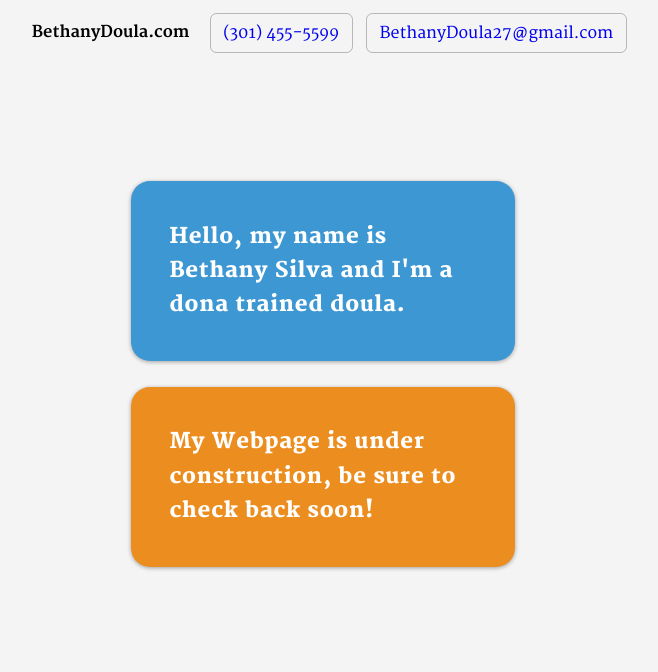
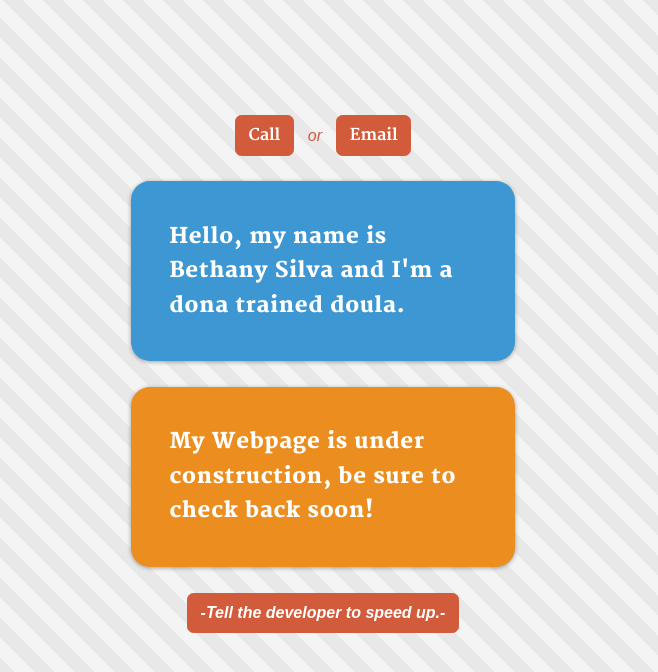
Before and after one commit to bethanydoula/my-site, a plain HTML site: page index.html in a window 1280 px wide. Shown: the whole page, without its empty margins (317-975 px from the left). Drawn offline with Linux system fonts and the light colour scheme; files whose address does not match are found by name; a web font is replaced by a local one.

Commit message:
update site, we're good for now

```diff
--- a/css/styles.css
+++ b/css/styles.css
@@ -14,6 +14,12 @@
     font-family: "Merriweather";
     src: url("Merriweather-Regular.ttf") format("truetype");
     font-style: normal;
+    font-weight: 400;
+}
+@font-face {
+    font-family: "Merriweather";
+    src: url("Merriweather-Italic.ttf") format("truetype");
+    font-style: italic;
     font-weight: 400;
 }
 @font-face {
@@ -35,6 +41,8 @@ body {
     font-family: "Merriweather", sans-serif;
     line-height: 1.618;
     background-color: #f4f4f4;
+    background-image: linear-gradient(45deg, rgba(0, 0, 0, 0.05) 25%, transparent 25%, transparent 50%, rgba(0, 0, 0, 0.05) 50%, rgba(0, 0, 0, 0.05) 75%, transparent 75%, transparent);
+    background-size: 40px 40px;
 }
 h1,
 h2,
@@ -43,6 +51,15 @@ h4,
 h5,
 h6 {
     font-size: 1.33rem;
+}
+em {
+    font-style: italic;
+}
+/*
+ * Main
+ */
+main {
+    margin-top: 7.2rem;
 }
 /*
  * Grid
@@ -61,14 +78,11 @@ h6 {
  * Card
  */
 .card {
-    margin-top: 7.2rem;
+    margin-top: 1.6rem;
     padding: 2.4rem;
     border-radius: 1.2rem;
     box-shadow: 0 1px 4px rgba(0,0,0,0.35);
     letter-spacing: 0.05rem;
-}
-.card + .card {
-    margin-top: 1.6rem;
 }
 .card--greeting {
     color: white;
@@ -78,42 +92,15 @@ h6 {
     color: white;
     background-color: #ec8e1f;
 }
-/*
- * Nav
- */
-.nav {
-    display: block;
-    padding: 0.8rem;
-}
-.nav:after {
-    content: "";
-    display: block;
-    clear: both;
-}
-.nav-group {
-    display: block;
-    float: left;
-    margin-right: -0.8rem;
-    margin-left: -0.8rem;
-}
-.nav-group + .nav-group {
-    float: right;
-}
-.nav-item {
-    display: block;
-    float: left;
-    height: 2.4rem;
-    line-height: 2.4rem;
-    padding-right: 0.8rem;
-    padding-left: 0.8rem;
-}
-.nav-item + .nav-item {
-    margin-left: 0.8rem;
+.card + .btn-group {
+    margin-top: 1.6rem;
 }
 /*
  * Button
  */
 .btn {
+    display: inline-flex;
+    padding: 0.4rem 0.8rem;
     border: 1px solid rgba(0,0,0,0.25);
     border-radius: 0.4rem;
 }
@@ -124,6 +111,24 @@ h6 {
 .btn:active {
     background-color: rgba(0,0,0,0.15);
 }
+.btn--text {
+    border-color: transparent;
+}
+.btn--urgent {
+    color: white;
+    border-color: #d25b3c;
+    background-color: #d25b3c;
+}
+/*
+ * Button Group
+ */
+.btn-group {
+    display: flex;
+    justify-content: center;
+}
+.btn-group .btn:not(:last-child) {
+    margin-right: 0.8rem;
+}
 /*
  * Utilities
  */
@@ -133,3 +138,10 @@ h6 {
 .fw9 {
     font-weight: 900 !important;
 }
+.text--urgent {
+    color: #d25b3c;
+}
+.px0 {
+    padding-left: 0;
+    padding-right: 0;
+}
--- a/index.html
+++ b/index.html
@@ -9,18 +9,12 @@
 </head>
 <body>
     <main role="main">
-        <div class="container container--large">
-            <nav class="nav">
-                <div class="nav-group">
-                    <span class="nav-item fw7">BethanyDoula.com</span>
-                </div>
-                <div class="nav-group">
-                    <a class="nav-item btn" href="tel:301-455-5599">(301) 455-5599</a>
-                    <a class="nav-item btn" href="mailto:BethanyDoula27@gmail.com">BethanyDoula27@gmail.com</a>
-                </div>
+        <div class="container">
+            <nav class="btn-group">
+                <a class="btn btn--urgent fw7" href="tel:301-455-5599">Call</a>
+                <em class="btn btn--text text--urgent px0">or</em>
+                <a class="btn btn--urgent fw7" href="mailto:BethanyDoula27@gmail.com">Email</a>
             </nav>
-        </div>
-        <div class="container">
             <section class="card card--greeting">
                 <h3 class="fw9">
                     Hello, my name is Bethany Silva and I'm a dona trained doula.
@@ -31,6 +25,9 @@
                     My Webpage is under construction, be sure to check back soon!
                 </h3>
             </section>
+            <nav class="btn-group">
+                <a class="btn btn--urgent fw7" href="mailto:asilvadesigns@gmail.com"><em>-Tell the developer to speed up.-</em></a>
+            </nav>
         </div>
     </main>
 </body>
```
Also changed, not shown: 3 other files.
